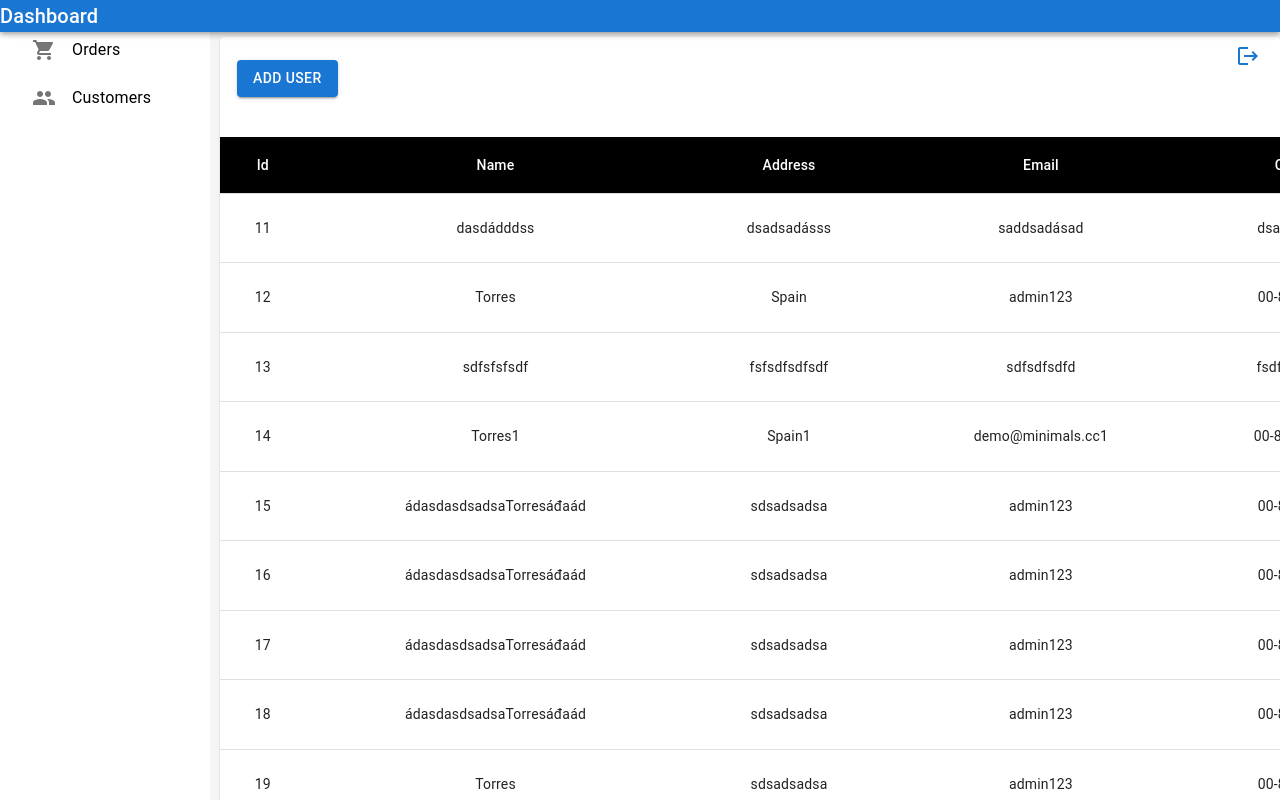
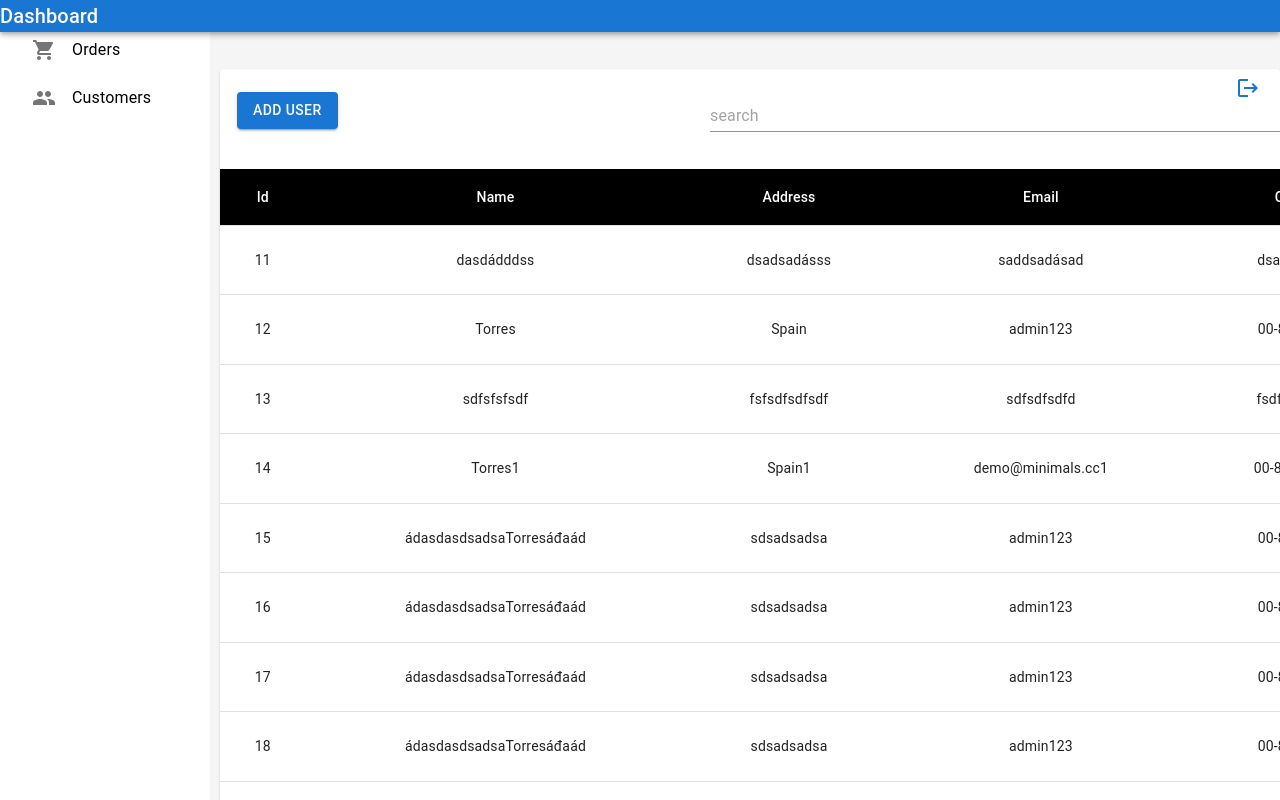
Before and after one commit to datnguyen139/BTT5-Redux_thunk_Page_Admin, a React (Create React App) app: page /Customer in a window 1280 px wide. Built offline with nearby package versions, Linux system fonts and the light colour scheme; data requests are answered from the project's data file.

Commit message:
chuc nang search

```diff
--- a/src/component/pages/Customer.tsx
+++ b/src/component/pages/Customer.tsx
@@ -27,6 +27,10 @@ import DashboardIcon from '@mui/icons-material/Dashboard';
 import ShoppingCartIcon from '@mui/icons-material/ShoppingCart';
 import PeopleIcon from '@mui/icons-material/People';
 import LogoutIcon from '@mui/icons-material/Logout';
+import { Input } from "@mui/material";
+import ReactDOM from 'react-dom';
+import { Search } from "@mui/icons-material";
+import { setTimeout } from "timers/promises";
 
 const drawerWidth: number = 600;
 
@@ -74,6 +78,7 @@ const StyledTableRow = styled(TableRow)(({ theme }) => ({
 
 const Customer = () => {
   const [users, setUsers] = useState<User[]>([])
+  const [search, setSearch] = useState<string>("")
   const getusers: User[] = useSelector((state: AppState)  =>  state.userReducer.Users);
   const dispatch: ThunkDispatch<AppState, {}, AppActions> = useDispatch();
   const navigate = useNavigate();
@@ -91,6 +96,14 @@ const Customer = () => {
     const row_id = document.querySelector(`#row${id}`)
     row_id?.remove()
   }
+
+  const getValueSearch = (event: React.ChangeEvent<HTMLInputElement>) => {
+    return setSearch(event.target.value)
+  }
+
+  let new_users: User[] = []
+  !search.trim()? new_users = users :
+   new_users = users.filter(user => user.name == search || user.id == Number(search) || user.address == search)
 
   const logOut = () => {
     navigate("/")
@@ -138,6 +151,7 @@ const Customer = () => {
             flexGrow: 1,
             height: '100vh',
             overflow: 'auto' }}>
+              <Input className="search" placeholder="search" sx={{width: "600px"}} onChange={getValueSearch} />
             <div className="table">
               <Button variant="contained" onClick={() => navigate("/AddUser")} className="add-user">Add User</Button>
               <Button className="logout"><LogoutIcon onClick={() =>  logOut()} /></Button>
@@ -154,7 +168,7 @@ const Customer = () => {
                     </TableRow>
                   </TableHead>
                   <TableBody>
-                    {users.map((user) => (
+                    { new_users.map((user) => (
                     <TableRow id={`row${user.id}`} key={user.id}>
                       <TableCell align="center">{user.id}</TableCell>
                       <TableCell align="center">{user.name}</TableCell>
--- a/src/component/pages/user.css
+++ b/src/component/pages/user.css
@@ -63,3 +63,9 @@ h2 {
 #submit-add-user {
   margin-left: 310px;
 }
+
+.search {
+  position: relative;
+  top: 100px;
+  left: 500px;
+}
```
